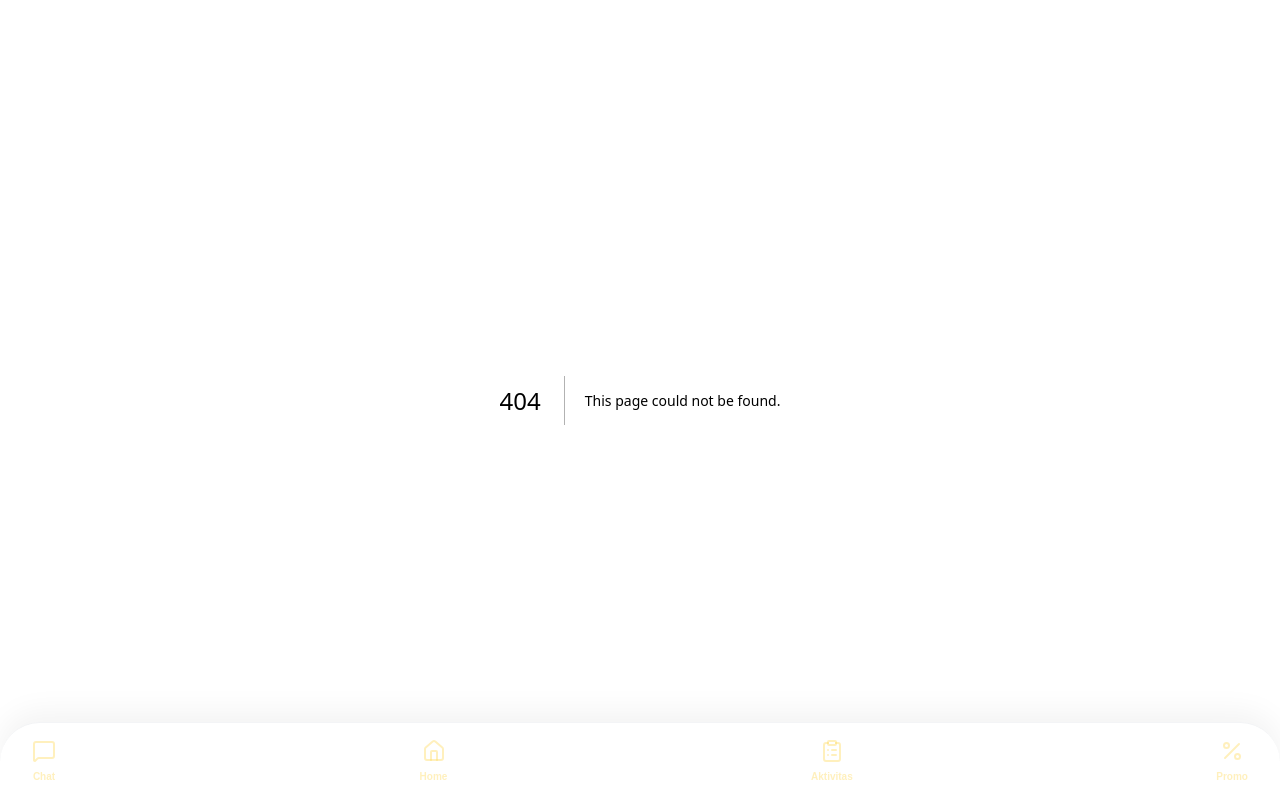
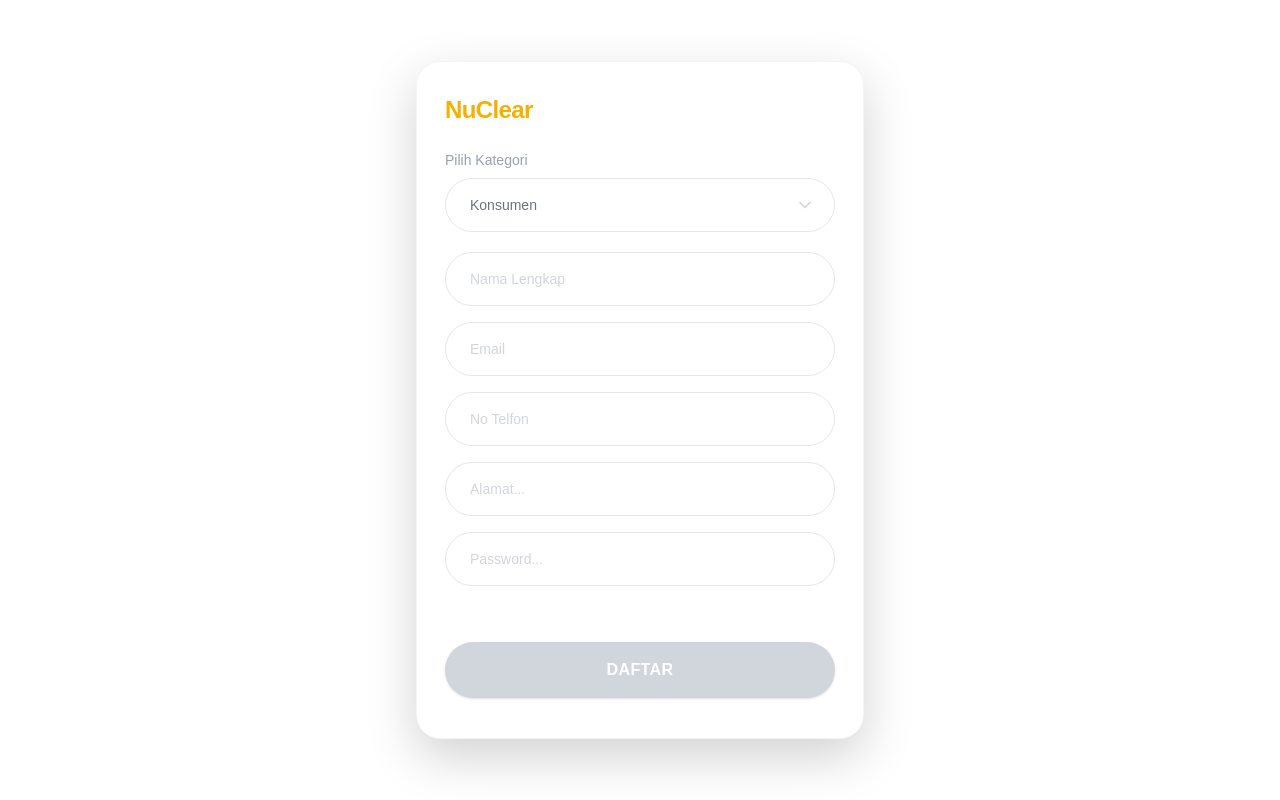
Before and after one commit to StevenQuo/nuclear-project, a Next.js app: page /register in a window 1280 px wide. Before the commit this address had no page. Built offline with nearby package versions, Linux system fonts and the light colour scheme.

Commit message:
feat: add user and register flow

```diff
--- a/app/chat/[threadId]/page.tsx
+++ b/app/chat/[threadId]/page.tsx
@@ -2,7 +2,7 @@
 
 import { ArrowLeft, Phone, Send } from 'lucide-react';
 import Link from 'next/link';
-import { useMemo, useState } from 'react';
+import { use, useMemo, useState } from 'react';
 
 type ChatMessage = {
   id: string;
@@ -36,16 +36,17 @@ function Bubble({ message }: { message: ChatMessage }) {
 export default function ChatThreadPage({
   params,
 }: {
-  params: { threadId: string };
+  params: Promise<{ threadId: string }>;
 }) {
+  const { threadId } = use(params);
   const title = useMemo(() => {
     const map: Record<string, string> = {
       'steven-bakery': 'Steven Bakery',
       'nadila-bakery': 'Nadila Bakery',
       'eka-pie': 'Eka Pie',
     };
-    return map[params.threadId] ?? 'Chat';
-  }, [params.threadId]);
+    return map[threadId] ?? 'Chat';
+  }, [threadId]);
 
   const [messages, setMessages] = useState<ChatMessage[]>([
     { id: 'm1', side: 'right', kind: 'text', text: 'Baik' },
--- a/app/components/BottomNav.tsx
+++ b/app/components/BottomNav.tsx
@@ -8,6 +8,7 @@ export default function BottomNav() {
   const pathname = usePathname();
   const shouldHide = pathname.startsWith('/chat/') && pathname !== '/chat';
   if (shouldHide) return null;
+  if (pathname === '/register') return null;
 
   const navItems = [
     { icon: MessageSquare, label: 'Chat', href: '/chat' },
--- /dev/null
+++ b/app/register/page.tsx
@@ -0,0 +1,171 @@
+'use client';
+
+import { ChevronDown } from 'lucide-react';
+import { useMemo, useState } from 'react';
+
+type RegisterPayload = {
+  category: string;
+  name: string;
+  email: string;
+  phone: string;
+  address: string;
+  password: string;
+};
+
+type RegisterErrorResponse = {
+  message?: string;
+  errors?: Record<string, string[]>;
+};
+
+export default function RegisterPage() {
+  const [payload, setPayload] = useState<RegisterPayload>({
+    category: 'Konsumen',
+    name: '',
+    email: '',
+    phone: '',
+    address: '',
+    password: '',
+  });
+  const [status, setStatus] = useState<'idle' | 'submitting' | 'success' | 'error'>('idle');
+  const [message, setMessage] = useState<string>('');
+
+  const isValid = useMemo(() => {
+    return (
+      payload.name.trim().length > 0 &&
+      payload.email.trim().length > 0 &&
+      payload.password.trim().length >= 8
+    );
+  }, [payload]);
+
+  const setField = <K extends keyof RegisterPayload>(key: K, value: RegisterPayload[K]) => {
+    setPayload((prev) => ({ ...prev, [key]: value }));
+  };
+
+  const onSubmit = async () => {
+    if (!isValid || status === 'submitting') return;
+    setStatus('submitting');
+    setMessage('');
+
+    const baseUrl = process.env.NEXT_PUBLIC_API_BASE_URL ?? 'http://127.0.0.1:8000';
+
+    try {
+      const res = await fetch(`${baseUrl}/api/auth/register`, {
+        method: 'POST',
+        headers: {
+          'Content-Type': 'application/json',
+          Accept: 'application/json',
+        },
+        body: JSON.stringify({
+          category: payload.category,
+          name: payload.name,
+          email: payload.email,
+          phone: payload.phone || null,
+          address: payload.address || null,
+          password: payload.password,
+        }),
+      });
+
+      if (!res.ok) {
+        const json = (await res.json().catch(() => null)) as RegisterErrorResponse | null;
+        const firstError =
+          json?.message ??
+          (json?.errors ? Object.values(json.errors)?.flat()?.[0] : null) ??
+          `Register failed (${res.status})`;
+        throw new Error(firstError);
+      }
+
+      setStatus('success');
+      setMessage('Registrasi berhasil.');
+      window.location.href = '/';
+    } catch (e) {
+      setStatus('error');
+      setMessage(e instanceof Error ? e.message : 'Terjadi kesalahan.');
+    }
+  };
+
+  return (
+    <div className="min-h-screen bg-white flex items-center justify-center px-6 py-12">
+      <div className="w-full max-w-md bg-white rounded-3xl shadow-[0_18px_50px_rgba(0,0,0,0.18)] border border-gray-100 px-7 pt-8 pb-10">
+        <div className="flex items-start justify-between">
+          <div className="flex items-center gap-2">
+            <div className="text-2xl font-black tracking-tight text-[#F6B100]">NuClear</div>
+          </div>
+        </div>
+
+        <div className="mt-6 text-sm text-gray-400 font-medium">Pilih Kategori</div>
+
+        <div className="mt-2 relative">
+          <select
+            value={payload.category}
+            onChange={(e) => setField('category', e.target.value)}
+            className="w-full appearance-none bg-white border border-gray-200 rounded-full px-6 py-4 text-sm text-gray-500 focus:outline-none focus:ring-2 focus:ring-primary/40"
+          >
+            <option value="Konsumen">Konsumen</option>
+            <option value="Supplier">Supplier</option>
+          </select>
+          <div className="pointer-events-none absolute right-5 top-1/2 -translate-y-1/2 text-gray-300">
+            <ChevronDown size={20} />
+          </div>
+        </div>
+
+        <div className="mt-5 flex flex-col gap-4">
+          <input
+            value={payload.name}
+            onChange={(e) => setField('name', e.target.value)}
+            placeholder="Nama Lengkap"
+            className="w-full bg-white border border-gray-200 rounded-full px-6 py-4 text-sm placeholder:text-gray-300 focus:outline-none focus:ring-2 focus:ring-primary/40"
+          />
+          <input
+            value={payload.email}
+            onChange={(e) => setField('email', e.target.value)}
+            placeholder="Email"
+            type="email"
+            className="w-full bg-white border border-gray-200 rounded-full px-6 py-4 text-sm placeholder:text-gray-300 focus:outline-none focus:ring-2 focus:ring-primary/40"
+          />
+          <input
+            value={payload.phone}
+            onChange={(e) => setField('phone', e.target.value)}
+            placeholder="No Telfon"
+            inputMode="tel"
+            className="w-full bg-white border border-gray-200 rounded-full px-6 py-4 text-sm placeholder:text-gray-300 focus:outline-none focus:ring-2 focus:ring-primary/40"
+          />
+          <input
+            value={payload.address}
+            onChange={(e) => setField('address', e.target.value)}
+            placeholder="Alamat..."
+            className="w-full bg-white border border-gray-200 rounded-full px-6 py-4 text-sm placeholder:text-gray-300 focus:outline-none focus:ring-2 focus:ring-primary/40"
+          />
+          <input
+            value={payload.password}
+            onChange={(e) => setField('password', e.target.value)}
+            placeholder="Password..."
+            type="password"
+            className="w-full bg-white border border-gray-200 rounded-full px-6 py-4 text-sm placeholder:text-gray-300 focus:outline-none focus:ring-2 focus:ring-primary/40"
+          />
+        </div>
+
+        {message ? (
+          <div
+            className={`mt-5 text-sm ${
+              status === 'error' ? 'text-red-500' : status === 'success' ? 'text-green-600' : 'text-gray-500'
+            }`}
+          >
+            {message}
+          </div>
+        ) : null}
+
+        <button
+          onClick={onSubmit}
+          disabled={!isValid || status === 'submitting'}
+          className={`mt-14 w-full rounded-full py-4 text-base font-extrabold tracking-wide shadow-sm transition-colors ${
+            !isValid || status === 'submitting'
+              ? 'bg-gray-300 text-white cursor-not-allowed'
+              : 'bg-[#A5A5A5] hover:bg-[#8F8F8F] text-white'
+          }`}
+        >
+          DAFTAR
+        </button>
+      </div>
+    </div>
+  );
+}
```
